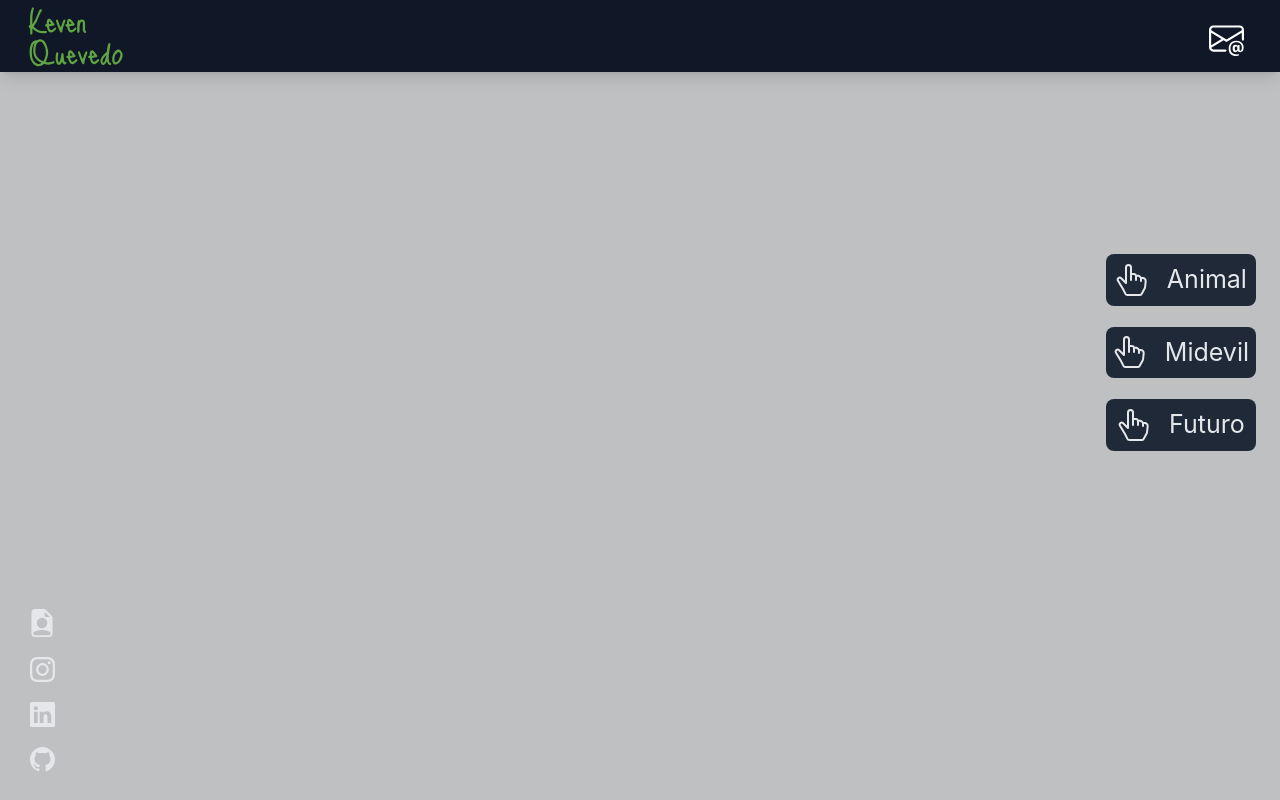
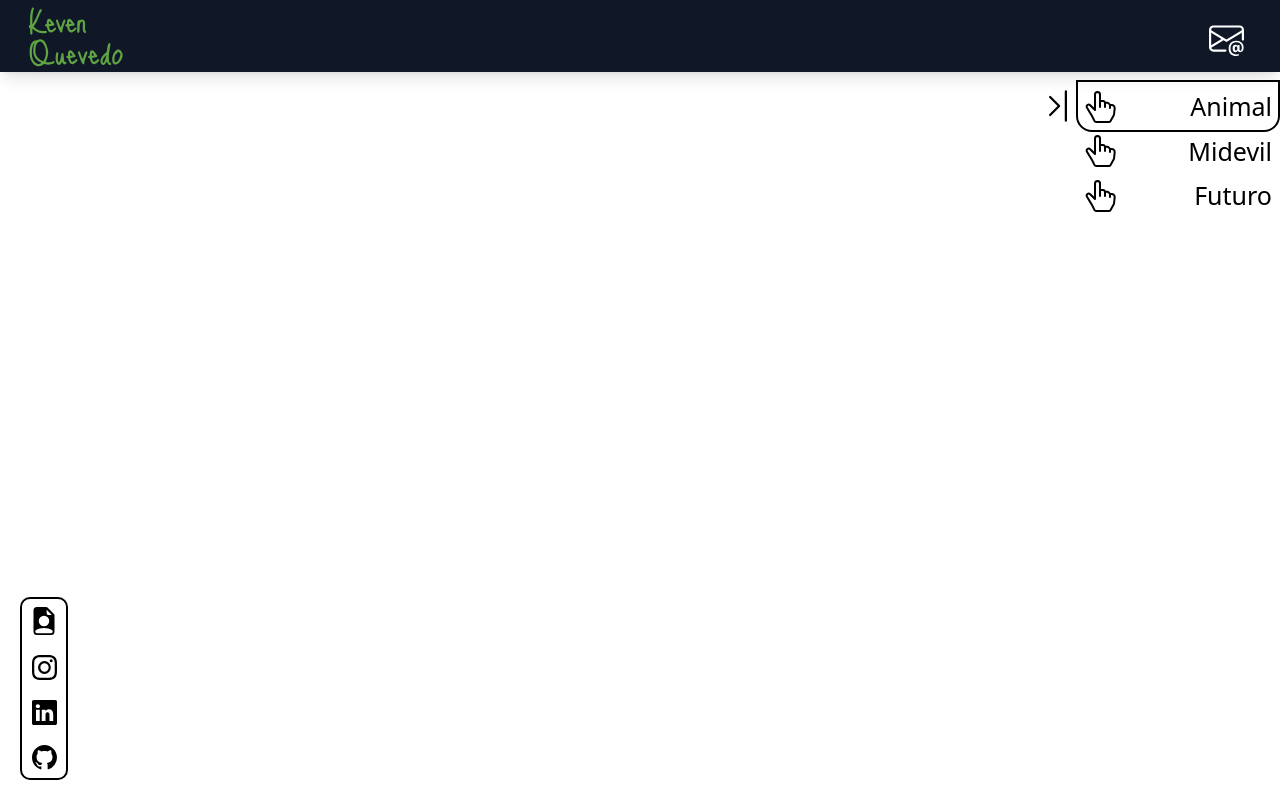
Before and after one commit to kevenjq/Kevens_website, a React (Vite) app: page / in a window 1280 px wide. Built offline with nearby package versions, Linux system fonts and the light colour scheme.

Commit message:
Implement dndcrontroller ui

```diff
--- a/src/components/DndController/DndController.tsx
+++ b/src/components/DndController/DndController.tsx
@@ -1,35 +1,23 @@
-import {
-  DragDropContext,
-  DropResult,
-  Droppable,
-  Draggable,
-} from "@hello-pangea/dnd";
-import { sortDnd } from "../../../shared/sortDND/sortDnd";
-import { useState } from "react";
+import { Droppable, Draggable } from "@hello-pangea/dnd";
 import styled from "styled-components";
 
-const ItemsContainer = styled.div`
-  margin: 0px;
-  position: fixed;
-  right: 10px;
-  top: 30%;
-  div {
-    gap: 20px;
-    padding: 7px;
-    hover: {
-      background-color: var(--color-cyan-600);
-    }
+const ItemsContainer = styled.div<{ $visible: boolean }>`
+  display: ${(props) => (props.$visible ? "block" : "none")};
+  width: 25%;
+  min-width: 200px;
+  > div {
+    padding: 6px;
   }
 `;
 
-const ElementButton = styled.div`
+const ElementButton = styled.div<{ $active: boolean }>`
   display: flex;
-  justify-content: center;
+  justify-content: space-between;
   border-radius: 8px;
   margin-bottom: 7px;
   font-size: 25px;
   width: auto;
-  background-color: var(--color-bg-mid);
+  cursor: grab;
   h1 {
     color: var(--color-text-normal);
   }
@@ -38,27 +26,23 @@ const ElementButton = styled.div`
   }
 `;
 
-const DndController = () => {
-  const [items, setItems] = useState(["Animal", "Midevil", "Futuro"]);
+type DndControllerProps = {
+  visible: boolean;
+  items: string[];
+};
+
+const DndController = ({ visible, items }: DndControllerProps) => {
   const ItemStructure = (item: string, active: boolean) => {
     return (
-      <ElementButton>
+      <ElementButton $active={active}>
         {active ? <HandIndex /> : <HandIndexThumb />}
         <h1>{item}</h1>
       </ElementButton>
     );
   };
 
-  const indexSort = (result: DropResult) => {
-    const { source, destination } = result;
-    if (!destination) return;
-
-    setItems((prev) => sortDnd(prev, source.index, destination.index));
-  };
-
   return (
-    <DragDropContext onDragEnd={indexSort}>
-      <ItemsContainer>
+    <ItemsContainer $visible={visible}>
       <Droppable droppableId="list">
         {(provided) => (
           <div {...provided.droppableProps} ref={provided.innerRef}>
@@ -80,7 +64,6 @@ const DndController = () => {
         )}
       </Droppable>
     </ItemsContainer>
-    </DragDropContext>
   );
 };
 
--- a/src/index.css
+++ b/src/index.css
@@ -1,45 +1,90 @@
 @import "tailwindcss";
 
-/* ===== Global Theme ===== */
+/* ============================
+   Base setup (do not change)
+   ============================ */
 :root {
-    /* Background colors */
-    --color-bg-dark: #111827;
-    /* Tailwind gray-900 */
-    --color-bg-mid: #1f2937;
-    /* Tailwind gray-800 */
-    --color-bg-light: #bec0c2;
-    /* Tailwind gray-700 */
+    --bg: #ffffff;
+    --bg-light: #f2f2f2;
+    --bg-dark: #e5e5e5;
 
-    /* Text colors */
-    --color-text-primary: #422006;
-    /* Tailwind yellow-950 */
-    --color-text-normal: #e5e7eb;
-    /* Tailwind gray-200 */
+    --text-main: #000000;
+    --text-title: #111111;
+    --text-muted: #555555;
 }
 
-/* ===== Global App Styling ===== */
-body {
-    @apply bg-gray-900 text-gray-200;
-    background-color: var(--color-bg-light);
-    color: var(--color-text-normal);
-    font-family: 'Inter', sans-serif;
+/* ============================
+   THEME 1
+   ============================ */
+.theme-one {
+    --bg: #1e1e2f;
+    --bg-light: #2a2a3f;
+    --bg-dark: #141425;
+
+    --text-main: #e4e4e4;
+    --text-title: #ffffff;
+    --text-muted: #b7b7b7;
 }
 
-/* Optional — consistent container look */
-section,
-main,
-header,
-footer {
-    background-color: var(--color-bg-mid);
-    color: var(--color-text-normal);
+/* ============================
+   THEME 2
+   ============================ */
+.theme-two {
+    --bg: #f8efe6;
+    --bg-light: #fff6e9;
+    --bg-dark: #e9dccf;
+
+    --text-main: #4b3d3d;
+    --text-title: #2c1e1e;
+    --text-muted: #7a6a6a;
 }
 
-/* Example for titles/headings */
+/* ============================
+   THEME 3
+   ============================ */
+.theme-three {
+    --bg: #0b2d39;
+    --bg-light: #154454;
+    --bg-dark: #082028;
+
+    --text-main: #d6f2ff;
+    --text-title: #ffffff;
+    --text-muted: #9ac5d1;
+}
+
+/* ============================
+   Global usage
+   ============================ */
+body {
+    background-color: var(--bg);
+    color: var(--text-main);
+    transition: background-color 0.3s ease, color 0.3s ease;
+}
+
 h1,
 h2,
 h3,
 h4,
-h5,
-h6 {
-    color: var(--color-text-primary);
+h5 {
+    color: var(--text-title);
 }
+
+p {
+    color: var(--text-main);
+}
+
+.muted {
+    color: var(--text-muted);
+}
+
+.section {
+    background-color: var(--bg-light);
+    padding: 1rem;
+    border-radius: 8px;
+}
+
+.card {
+    background-color: var(--bg-dark);
+    padding: 1rem;
+    border-radius: 10px;
+}
--- a/src/pages/HomePage.tsx
+++ b/src/pages/HomePage.tsx
@@ -1,11 +1,63 @@
 import Navbar from "../components/NavBar/Navbar";
 import DndController from "../components/DndController/DndController";
+import { useState } from "react";
+import { DragDropContext, DropResult } from "@hello-pangea/dnd";
+import { sortDnd } from "../../shared/sortDND/sortDnd";
 
 const HomePage = () => {
+  const [visible, setVisible] = useState(true);
+  const [items, setItems] = useState(["Animal", "Midevil", "Futuro"]);
+
+  // const ActivateStyle = () => {};
+
+  const OpenController = () => {
+    return (
+      <svg
+        onClick={() => setVisible(true)}
+        xmlns="http://www.w3.org/2000/svg"
+        width="36"
+        height="36"
+        fill="currentColor"
+        className="bi bi-chevron-bar-left"
+        viewBox="0 0 16 16"
+      >
+        <path
+          fill-rule="evenodd"
+          d="M11.854 3.646a.5.5 0 0 1 0 .708L8.207 8l3.647 3.646a.5.5 0 0 1-.708.708l-4-4a.5.5 0 0 1 0-.708l4-4a.5.5 0 0 1 .708 0M4.5 1a.5.5 0 0 0-.5.5v13a.5.5 0 0 0 1 0v-13a.5.5 0 0 0-.5-.5"
+        />
+      </svg>
+    );
+  };
+
+  const CloseController = () => {
+    return (
+      <svg
+        onClick={() => setVisible(false)}
+        xmlns="http://www.w3.org/2000/svg"
+        width="36"
+        height="36"
+        fill="currentColor"
+        className="bi bi-chevron-bar-right"
+        viewBox="0 0 16 16"
+      >
+        <path
+          fill-rule="evenodd"
+          d="M4.146 3.646a.5.5 0 0 0 0 .708L7.793 8l-3.647 3.646a.5.5 0 0 0 .708.708l4-4a.5.5 0 0 0 0-.708l-4-4a.5.5 0 0 0-.708 0M11.5 1a.5.5 0 0 1 .5.5v13a.5.5 0 0 1-1 0v-13a.5.5 0 0 1 .5-.5"
+        />
+      </svg>
+    );
+  };
+  const indexSort = (result: DropResult) => {
+    const { source, destination } = result;
+    if (!destination) return;
+
+    setItems((prev) => sortDnd(prev, source.index, destination.index));
+  };
+
   return (
-    <body>
+    <div className="relative">
       <Navbar />
-      <div className="fixed flex flow-col p-2 justify-between items-center bottom-5 left-5 w-fit h-auto">
+      <div className="fixed flex flex-col p-2 bg-[var(--color-bg-mid)] justify-between items-center bottom-5 left-5 w-fit h-auto border-2 rounded-[10px]">
         <ul className="flex flex-col gap-5 justify-center items-center">
           <li className="duration-300 hover:text-cyan-600">
             <a
@@ -36,10 +88,18 @@ const HomePage = () => {
           </li>
         </ul>
       </div>
-      <DndController />
+
+      <div className="absolute flex right-0 top-20 items-center">
+        {visible ? <CloseController /> : <OpenController />}
+        <DragDropContext onDragEnd={indexSort}>
+          <div className="border-2 h-13 rounded-b-2xl">
+            <DndController visible={visible} items={items} />
+          </div>
+        </DragDropContext>
+      </div>
 
       <section id=""></section>
-    </body>
+    </div>
   );
 };
 
```
Lines whose indentation alone changed are shown as unchanged.
